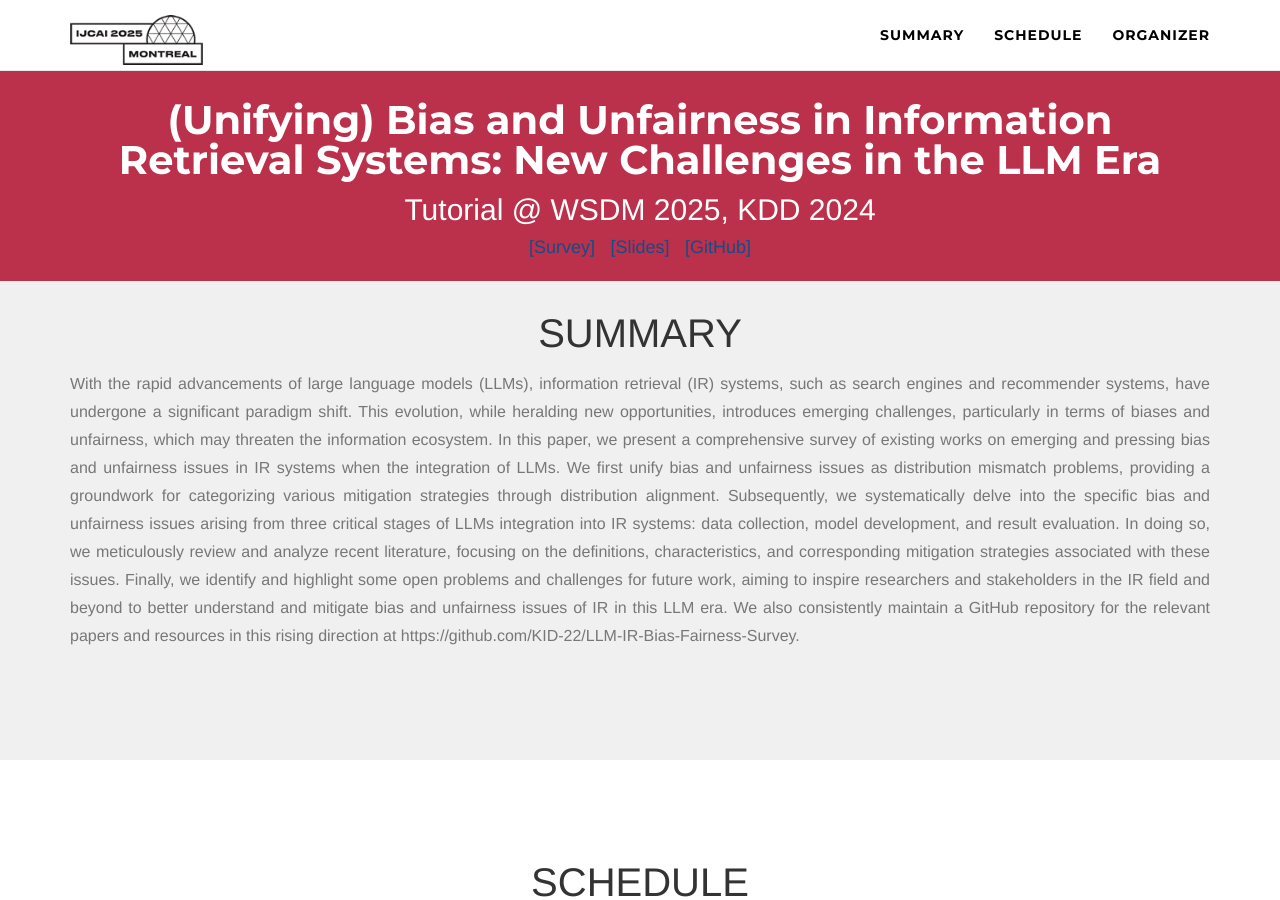
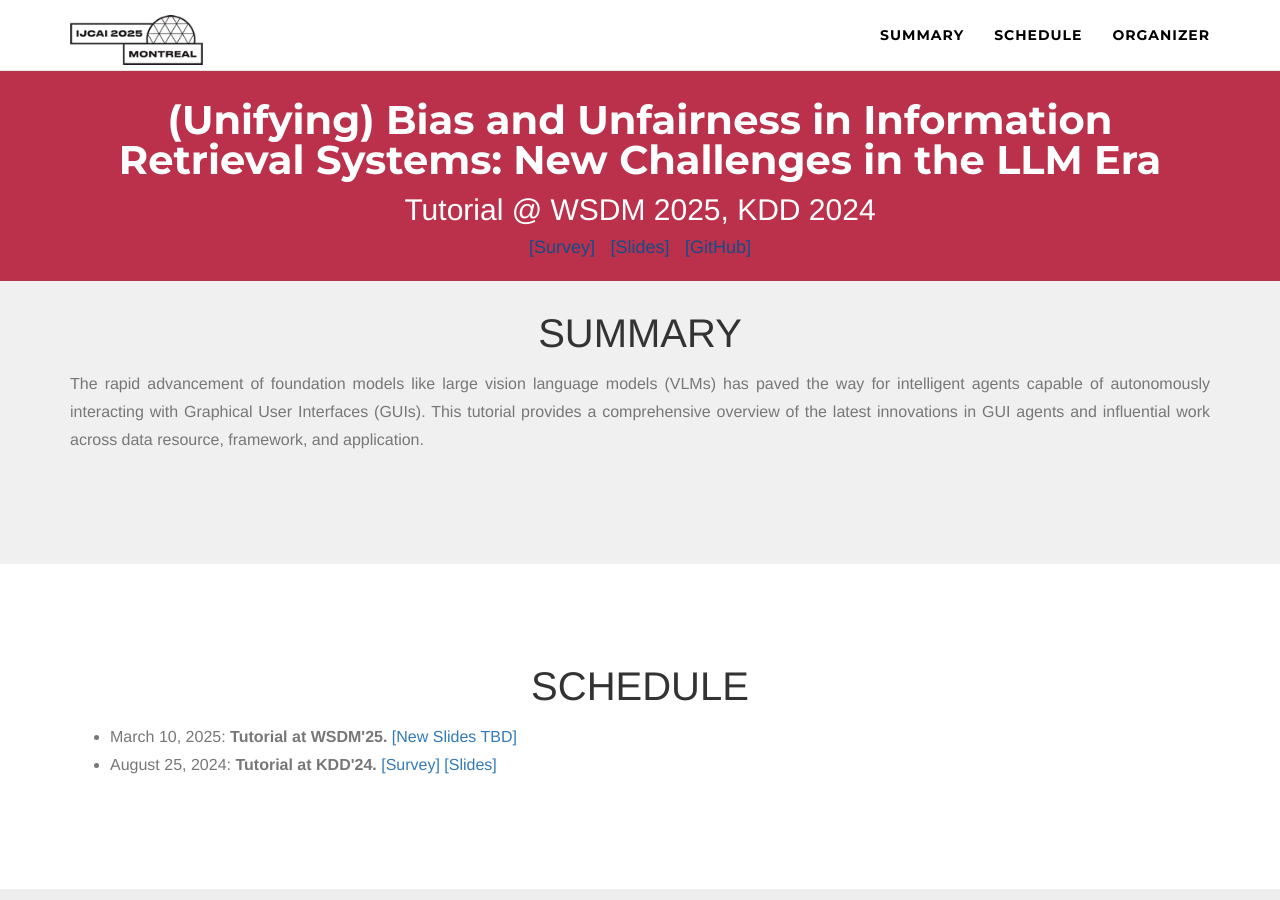
Before and after one commit to Yuqi-Zhou/GUI-Agent-with-Foundation-Models.github.io, a Jekyll site: the page built from index.md, in a window 1280 px wide and 900 px high. Built offline with Jekyll 4.4.1, drawn with Linux system fonts in a browser that asks for light colours; nearby versions of some CDN libraries; some web fonts are replaced.

Commit message:
Update summary.html

```diff
--- a/_includes/summary.html
+++ b/_includes/summary.html
@@ -9,14 +9,7 @@
             <div class="row text-justify">
                 <div class="col-md-12">
                     <p class="large text-muted">
-                        With the rapid advancements of large language models (LLMs), information retrieval (IR) systems, such as search engines and recommender systems, have undergone a significant paradigm shift.
-                        This evolution, while heralding new opportunities, introduces emerging challenges, particularly in terms of biases and unfairness, which may threaten the information ecosystem.
-                        In this paper, we present a comprehensive survey of existing works on emerging and pressing bias and unfairness issues in IR systems when the integration of LLMs.
-                        We first unify bias and unfairness issues as distribution mismatch problems, providing a groundwork for categorizing various mitigation strategies through distribution alignment.
-                        Subsequently, we systematically delve into the specific bias and unfairness issues arising from three critical stages of LLMs integration into IR systems: data collection, model development, and result evaluation.
-                        In doing so, we meticulously review and analyze recent literature, focusing on the definitions, characteristics, and corresponding mitigation strategies associated with these issues.
-                        Finally, we identify and highlight some open problems and challenges for future work, aiming to inspire researchers and stakeholders in the IR field and beyond to better understand and mitigate bias and unfairness issues of IR in this LLM era.
-                        We also consistently maintain a GitHub repository for the relevant papers and resources in this rising direction at https://github.com/KID-22/LLM-IR-Bias-Fairness-Survey.
+                                The rapid advancement of foundation models like large vision language models (VLMs) has paved the way for intelligent agents capable of autonomously interacting with Graphical User Interfaces (GUIs). This tutorial provides a comprehensive overview of the latest innovations in GUI agents and influential work across data resource, framework, and application.
                     </p>
                 </div>
             </div>
```
